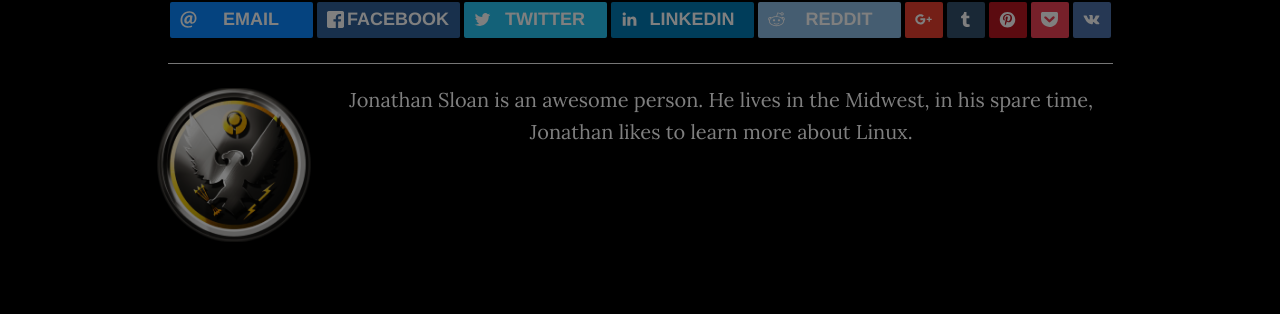
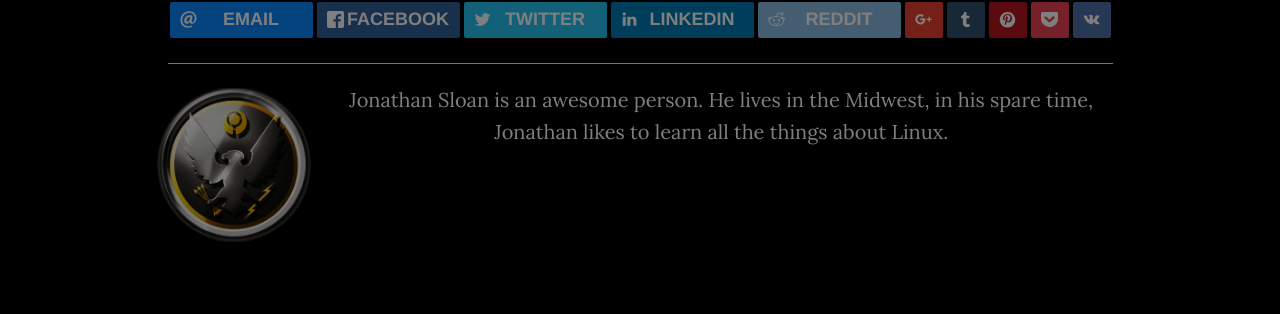
Before and after one commit to jsloan117/jonathansloan.me, a Jekyll site: the page built from _posts/2015-06-27-welcome.md, in a window 1280 px wide and 900 px high, scrolled down 489 px. Shown: the part 173-487 px from the top of the window. Built offline with Jekyll 4.4.1, drawn with Linux system fonts in a browser that asks for light colours; nearby versions of some CDN libraries; comment, search, counter and statistics services are not loaded; a style sheet for code colours, icons or effects is not loaded.

Commit message:
replaced images, and altered config file.

```diff
--- a/_config.yml
+++ b/_config.yml
@@ -156,7 +156,7 @@ email: "jsloan117@gmail.com"
 # This works best when your author blurb image has a transparent background, or matches your site background color.
 
 # if the author_blurb is not set, then this feature is skipped
-author_blurb: "Jonathan Sloan is an awesome person. He lives in the Midwest, in his spare time, Jonathan likes to learn more about Linux."
+author_blurb: "Jonathan Sloan is an awesome person. He lives in the Midwest, in his spare time, Jonathan likes to learn all the things about Linux."
 author_blurb_image: "/img/author.png"
 
 ##################
@@ -169,7 +169,7 @@ social:
   - title: "github"
     url: "https://github.com/jsloan117"
   - title: "file-text-o"
-    url: "http://jonathansloan.me/resumes/myresume.html"
+    url: "http://jonathansloan.me/resumes/resume.pdf"
   - title: "rss"
     url: "/feed.xml"
 
```
Also changed, not shown: img/intro-bg.jpg, img/js.png (renamed from img/JS.png).
